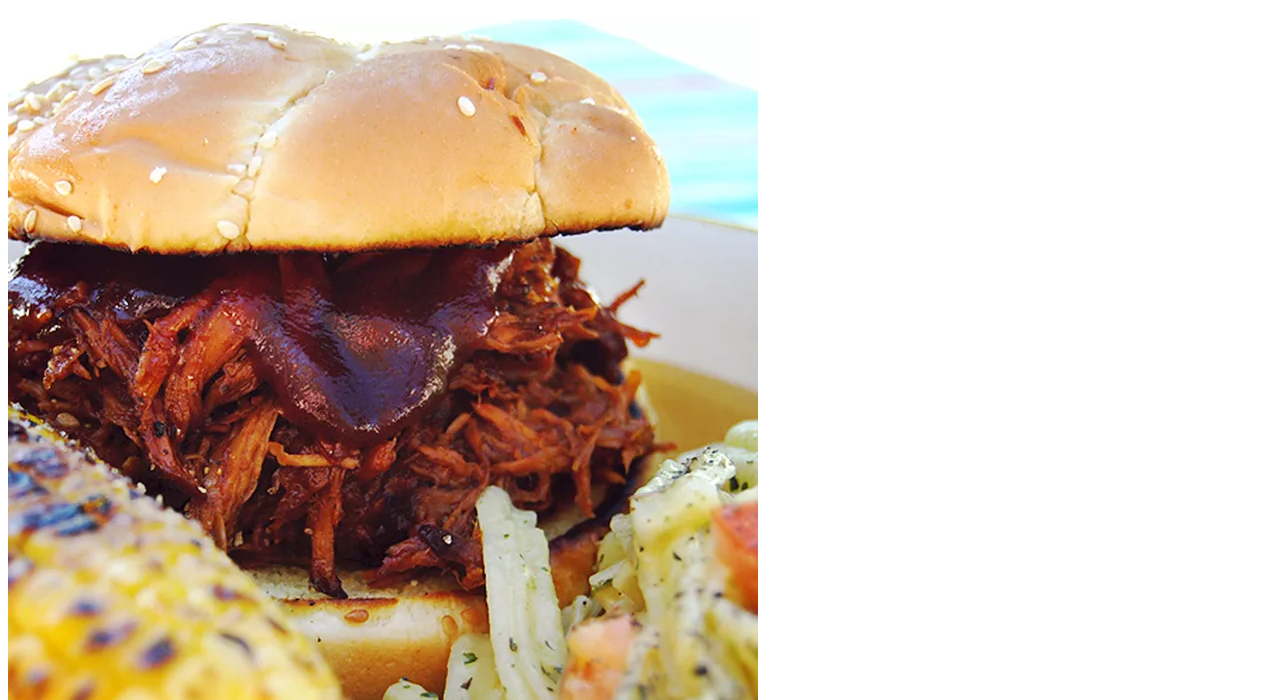
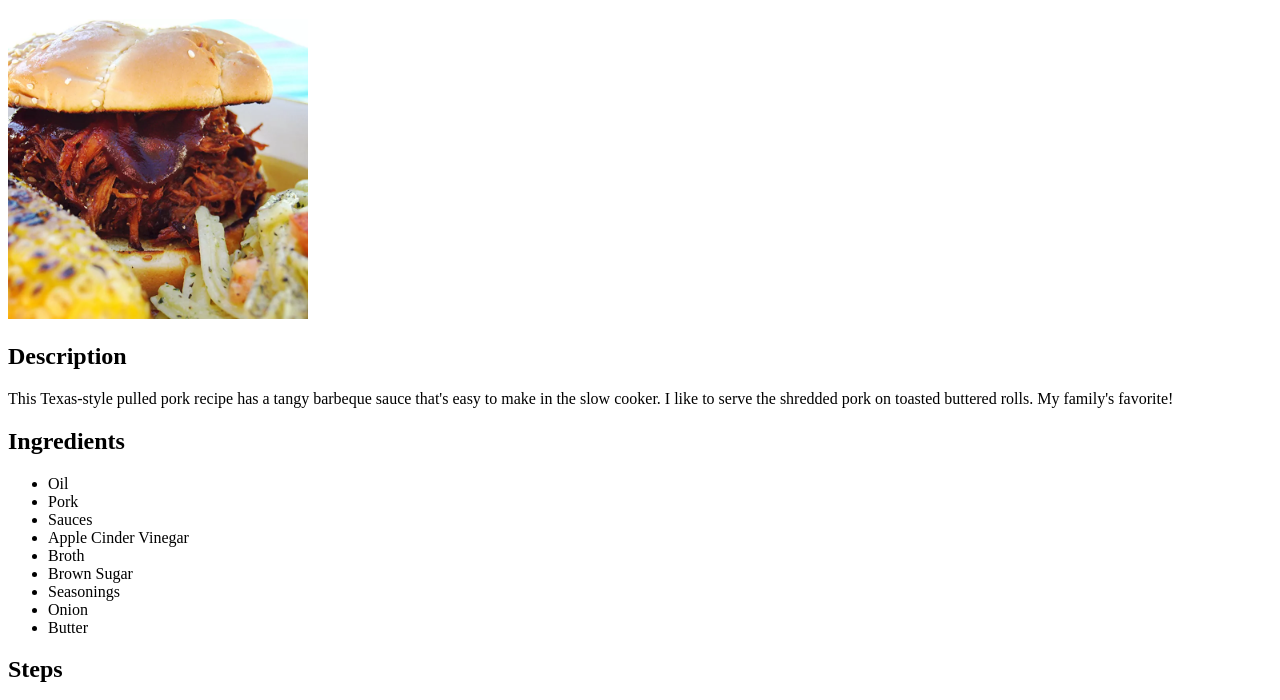
Before and after one commit to mmtzitziras/odin-recipes, a plain HTML site: page recipes/texaspulledpork.html in a window 1280 px wide. Shown: the part 61-761 px from the top of the page. Drawn offline with Linux system fonts and the light colour scheme.

Commit message:
Changed image dimensions

```diff
--- a/recipes/texaspulledpork.html
+++ b/recipes/texaspulledpork.html
@@ -7,7 +7,7 @@
 </head>
 <body>
     <h1>Slow Cooker Texas Pulled Pork</h1>
-    <img src="/images/92462_Slow-Cooker-Texas-Pulled-Pork_psychedilemma_4560053_original-1x1-1-e3c3aa5d5a10431b8b5cb589174c0060.webp" alt="Slow Cooker Texas Pulled Pork Photo">
+    <img width="300" height="300" src="/images/92462_Slow-Cooker-Texas-Pulled-Pork_psychedilemma_4560053_original-1x1-1-e3c3aa5d5a10431b8b5cb589174c0060.webp" alt="Slow Cooker Texas Pulled Pork Photo">
     <h2>Description</h2>
     <p>This Texas-style pulled pork recipe has a tangy barbeque sauce that's easy to make in the slow cooker. I like to serve the shredded pork on toasted buttered rolls. My family's favorite!</p>
     <h2>Ingredients</h2>
```
